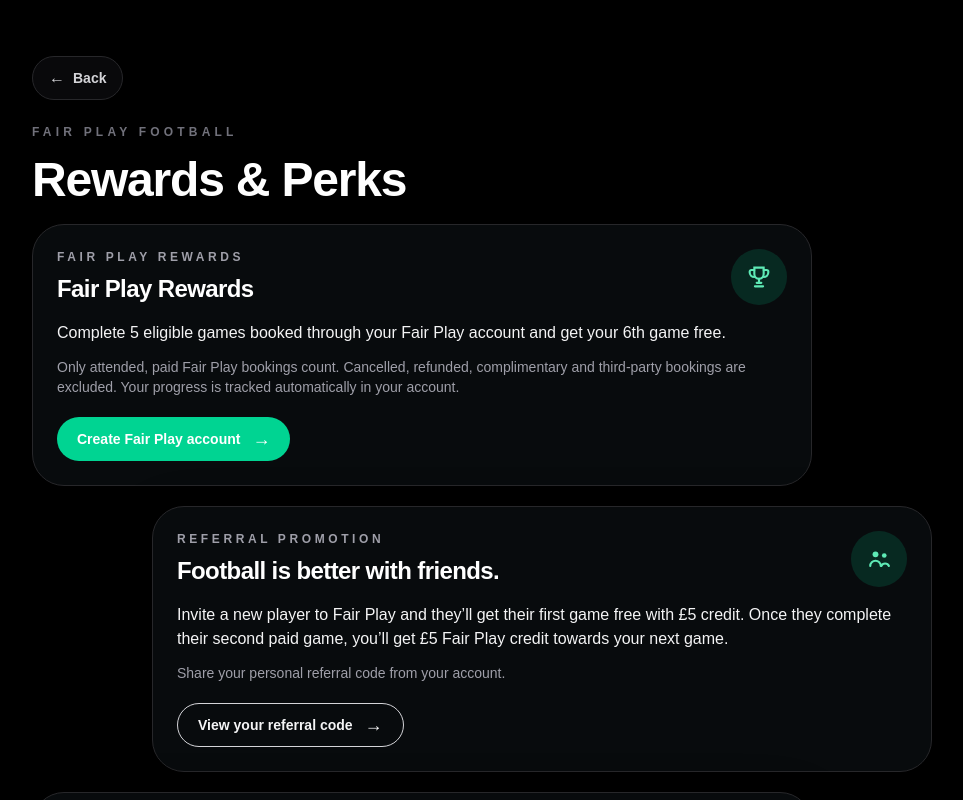
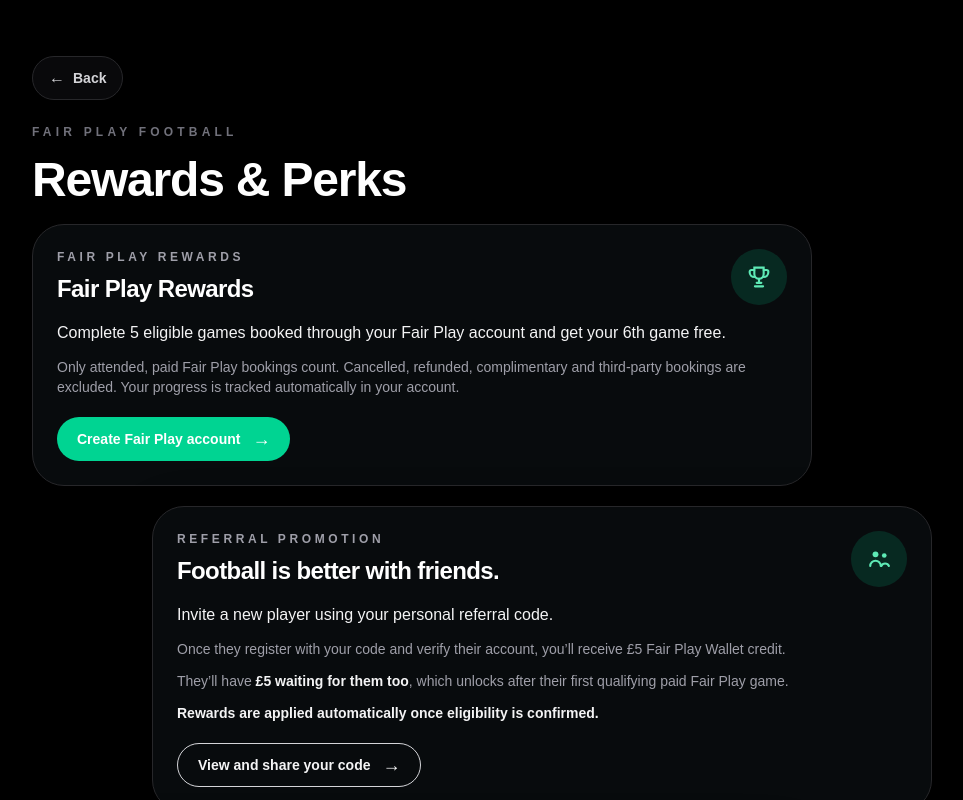
Before and after one commit to jasminhadzic3-ops/fair-play-football, a Next.js app: page /rewards in a window 1280 px wide. Shown: the top 800 px of the page, without its empty margins (96-1059 px from the left). Built offline with nearby package versions, Linux system fonts and the light colour scheme.

Commit message:
fix(rewards): update referral reward wording

```diff
--- a/components/rewards/RewardsPageClient.tsx
+++ b/components/rewards/RewardsPageClient.tsx
@@ -51,9 +51,11 @@
             <div className={iconClass}><RewardIcon name="people" /></div>
             <p className={labelClass}>Referral promotion</p>
             <h2 className="mt-3 max-w-[calc(100%-4rem)] text-2xl font-extrabold tracking-tight text-white sm:mt-2">Football is better with friends.</h2>
-            <p className="mt-5 text-base leading-7 text-zinc-100 sm:mt-4 sm:leading-6">Invite a new player to Fair Play and they’ll get their first game free with £5 credit. Once they complete their second paid game, you’ll get £5 Fair Play credit towards your next game.</p>
-            <p className="mt-4 text-sm leading-6 text-zinc-400 sm:mt-3 sm:leading-5">Share your personal referral code from your account.</p>
-            <div className="mt-6 sm:mt-5"><button type="button" disabled className={`${outlineButtonClass} cursor-not-allowed`} aria-disabled="true">View your referral code <span className="ml-3 text-lg" aria-hidden="true">→</span></button></div>
+            <p className="mt-5 text-base leading-7 text-zinc-100 sm:mt-4 sm:leading-6">Invite a new player using your personal referral code.</p>
+            <p className="mt-4 text-sm leading-6 text-zinc-400 sm:mt-3 sm:leading-5">Once they register with your code and verify their account, you’ll receive £5 Fair Play Wallet credit.</p>
+            <p className="mt-4 text-sm leading-6 text-zinc-400 sm:mt-3 sm:leading-5">They’ll have <strong className="font-semibold text-zinc-100">£5 waiting for them too</strong>, which unlocks after their first qualifying paid Fair Play game.</p>
+            <p className="mt-4 text-sm font-semibold leading-6 text-zinc-100 sm:mt-3 sm:leading-5">Rewards are applied automatically once eligibility is confirmed.</p>
+            <div className="mt-6 sm:mt-5"><button type="button" disabled className={`${outlineButtonClass} cursor-not-allowed`} aria-disabled="true">View and share your code <span className="ml-3 text-lg" aria-hidden="true">→</span></button></div>
           </section>
 
           <section className={`${cardClass} lg:mr-auto lg:max-w-[780px]`}>
```
